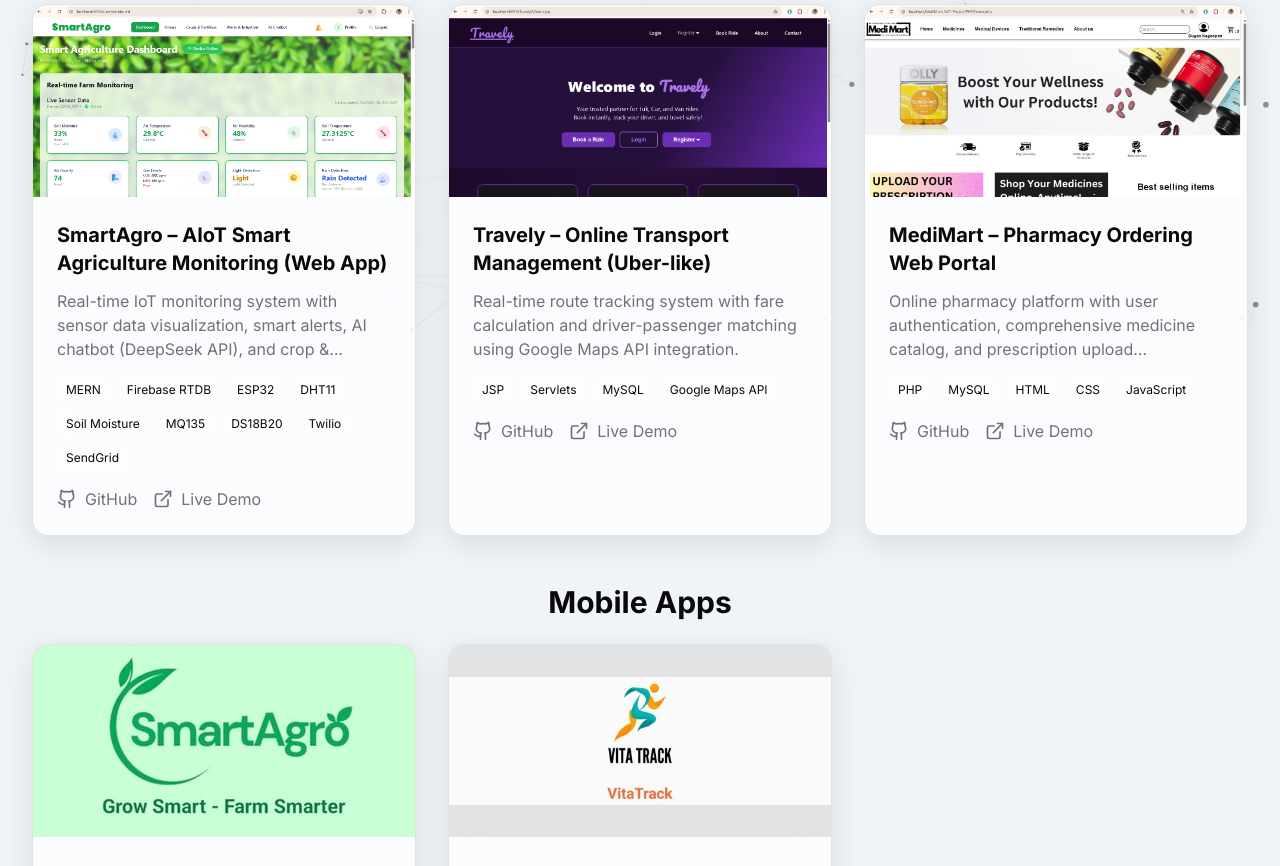
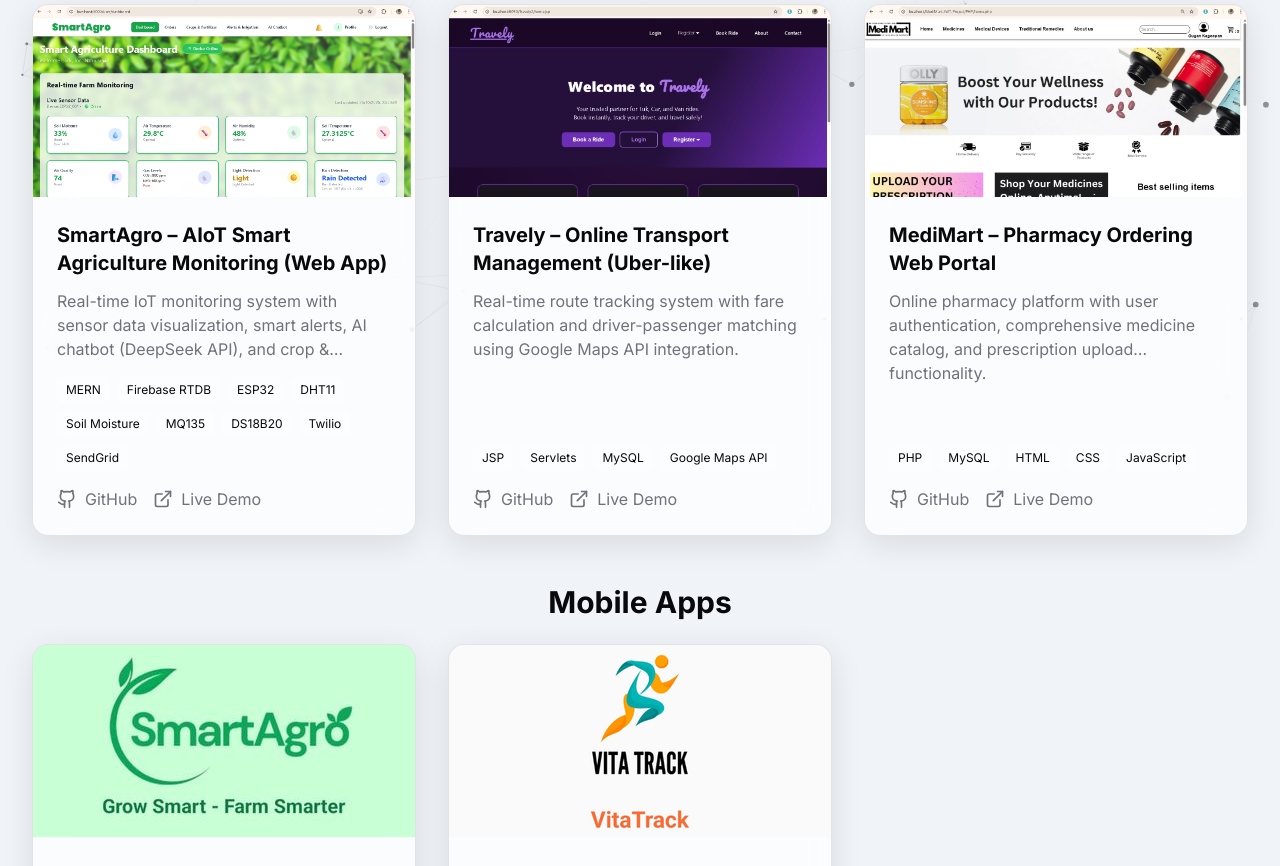
Before and after one commit to joelnithushan/Joel_Nithushan_A_T_Portfolio, a Next.js app: page /projects in a window 1280 px wide. Shown: the part 394-1260 px from the top of the page. Built offline with nearby package versions, Linux system fonts and the light colour scheme.

Commit message:
feat: improve responsive design, update project display, and add MERN/MongoDB to summary

```diff
--- a/app/page.tsx
+++ b/app/page.tsx
@@ -10,7 +10,11 @@ import Link from "next/link";
 import { ArrowRight } from "lucide-react";
 
 export default function Home() {
-  const featuredProjects = projects.slice(0, 3);
+  // Show only web apps (id 1, 4, 5) and limit to 3
+  const webApps = projects.filter((project) =>
+    project.id === 1 || project.id === 4 || project.id === 5
+  );
+  const featuredProjects = webApps.slice(0, 3);
 
   return (
     <>
@@ -35,7 +39,7 @@ export default function Home() {
               <ArrowRight className="h-4 w-4 sm:h-5 sm:w-5" />
             </Link>
           </motion.div>
-          <div className="grid grid-cols-1 md:grid-cols-2 lg:grid-cols-3 gap-4 sm:gap-6">
+          <div className="grid grid-cols-1 sm:grid-cols-1 md:grid-cols-2 lg:grid-cols-3 gap-4 sm:gap-6">
             {featuredProjects.map((project, index) => (
               <ProjectCard key={project.id} project={project} index={index} />
             ))}
--- a/app/projects/page.tsx
+++ b/app/projects/page.tsx
@@ -36,7 +36,7 @@ export default function ProjectsPage() {
           <h2 className="text-2xl sm:text-3xl font-bold mb-6 text-center">
             Web Apps
           </h2>
-          <div className="grid grid-cols-1 md:grid-cols-2 lg:grid-cols-3 gap-6 lg:gap-8">
+          <div className="grid grid-cols-1 sm:grid-cols-1 md:grid-cols-2 lg:grid-cols-3 gap-4 sm:gap-6 lg:gap-8">
             {webApps.map((project, index) => (
               <ProjectCard key={project.id} project={project} index={index} />
             ))}
@@ -52,7 +52,7 @@ export default function ProjectsPage() {
           <h2 className="text-2xl sm:text-3xl font-bold mb-6 text-center">
             Mobile Apps
           </h2>
-          <div className="grid grid-cols-1 md:grid-cols-2 lg:grid-cols-3 gap-6 lg:gap-8">
+          <div className="grid grid-cols-1 sm:grid-cols-1 md:grid-cols-2 lg:grid-cols-3 gap-4 sm:gap-6 lg:gap-8">
             {mobileApps.map((project, index) => (
               <ProjectCard
                 key={project.id}
--- a/components/AboutSection.tsx
+++ b/components/AboutSection.tsx
@@ -74,7 +74,7 @@ export default function AboutSection() {
                 />
               </div>
               <div className="text-center space-y-4">
-                <h2 className="text-2xl sm:text-3xl font-bold">Joel Nithushan A.T</h2>
+                <h2 className="text-2xl sm:text-3xl font-bold text-red-600 dark:text-white">Joel Nithushan A.T</h2>
                 <p className="text-lg sm:text-xl text-primary">Software Developer Intern</p>
                 <div className="flex items-center justify-center gap-2 text-muted-foreground">
                   <MapPin className="h-5 w-5" />
@@ -136,7 +136,7 @@ export default function AboutSection() {
             <div className="glass-card rounded-2xl p-6 sm:p-8 shadow-glass">
               <h3 className="text-xl sm:text-2xl font-bold mb-4">Professional Summary</h3>
               <p className="text-sm sm:text-base text-muted-foreground leading-relaxed mb-4">
-                Aspiring Software Engineer and BSc (Hons) Software Engineering student with hands-on experience in real-time IoT systems, web development, and Android mobile apps. Skilled in full-stack development, Firebase connectivity, and ESP32 sensor integrations. Passionate about building scalable systems with AI features.
+                Aspiring Software Engineer and BSc (Hons) Software Engineering student with hands-on experience in real-time IoT systems, web development, and Android mobile apps. Skilled in MERN stack development, MongoDB database management, Firebase connectivity, and ESP32 sensor integrations. Passionate about building scalable systems with AI features.
               </p>
             </div>
 
--- a/components/Hero.tsx
+++ b/components/Hero.tsx
@@ -49,7 +49,7 @@ export default function Hero() {
               className="text-4xl sm:text-5xl md:text-6xl lg:text-7xl font-bold"
             >
               Hi, I&apos;m{" "}
-              <span className="text-red-600">Joel Nithushan</span>
+              <span className="text-red-600 dark:text-white">Joel Nithushan</span>
             </motion.h1>
             <motion.div
               initial={{ opacity: 0, y: 20 }}
--- a/components/Navbar.tsx
+++ b/components/Navbar.tsx
@@ -29,7 +29,7 @@ export default function Navbar() {
     >
       <div className="container mx-auto px-4 sm:px-6 lg:px-8">
         <div className="flex items-center justify-between h-16">
-          <Link href="/" className="text-xl font-bold text-white">
+          <Link href="/" className="text-xl font-bold text-red-600 dark:text-white">
             Joel Nithushan
           </Link>
           {/* Desktop Navigation */}
--- a/components/ProjectCard.tsx
+++ b/components/ProjectCard.tsx
@@ -35,37 +35,35 @@ export default function ProjectCard({ project, index }: ProjectCardProps) {
           transition: { duration: 0.3, ease: "easeOut" },
         }}
         onClick={handleCardClick}
-        className="glass-card rounded-2xl overflow-hidden glass-hover cursor-pointer group"
+        className="glass-card rounded-2xl overflow-hidden glass-hover cursor-pointer group h-full flex flex-col"
       >
       {/* Project Image */}
-      <div className="relative w-full h-48 overflow-hidden bg-black/10 flex items-center justify-center">
+      <div className="relative w-full h-48 sm:h-52 md:h-48 overflow-hidden bg-black/10 flex items-center justify-center flex-shrink-0">
         <Image
           src={project.image || "/images/projects/placeholder.jpg"}
           alt={project.title}
           fill
           className={`${
-            project.id === 2
+            project.id === 2 || project.id === 3
               ? "object-cover object-top"
-              : project.id === 3
-              ? "object-contain"
               : "object-cover"
           } group-hover:scale-110 transition-transform duration-300`}
-          sizes="(max-width: 768px) 100vw, (max-width: 1200px) 50vw, 33vw"
+          sizes="(max-width: 640px) 100vw, (max-width: 768px) 50vw, (max-width: 1024px) 33vw, 33vw"
         />
       </div>
 
-      <div className="p-6">
+      <div className="p-4 sm:p-5 md:p-6 flex flex-col flex-grow">
         <motion.h3
-          className="text-xl font-bold mb-3"
+          className="text-lg sm:text-xl font-bold mb-2 sm:mb-3 line-clamp-2"
           whileHover={{ color: "hsl(var(--primary))" }}
           transition={{ duration: 0.2 }}
         >
           {project.title}
         </motion.h3>
-        <p className="text-muted-foreground mb-4 line-clamp-3">{project.description}</p>
+        <p className="text-sm sm:text-base text-muted-foreground mb-3 sm:mb-4 line-clamp-3 flex-grow">{project.description}</p>
 
         {/* Tech Stack Badges */}
-        <div className="flex flex-wrap gap-2 mb-4">
+        <div className="flex flex-wrap gap-1.5 sm:gap-2 mb-3 sm:mb-4">
           {project.tech.map((tech, techIndex) => (
             <motion.span
               key={tech}
@@ -78,7 +76,7 @@ export default function ProjectCard({ project, index }: ProjectCardProps) {
                 backgroundColor: "rgba(59, 130, 246, 0.2)",
                 transition: { duration: 0.2 },
               }}
-              className="px-2 py-1 text-xs bg-white/10 rounded-lg border border-white/20"
+              className="px-2 py-1 text-xs bg-white/10 rounded-lg border border-white/20 whitespace-nowrap"
             >
               {tech}
             </motion.span>
@@ -87,7 +85,7 @@ export default function ProjectCard({ project, index }: ProjectCardProps) {
 
         {/* Links */}
         <motion.div
-          className="flex gap-4"
+          className="flex gap-3 sm:gap-4 flex-wrap"
           initial={{ opacity: 0 }}
           whileInView={{ opacity: 1 }}
           viewport={{ once: true }}
@@ -99,13 +97,13 @@ export default function ProjectCard({ project, index }: ProjectCardProps) {
               target="_blank"
               rel="noopener noreferrer"
               onClick={(e) => e.stopPropagation()}
-              className="flex items-center gap-2 text-muted-foreground hover:text-primary transition-colors"
+              className="flex items-center gap-2 text-sm sm:text-base text-muted-foreground hover:text-primary transition-colors"
             >
               <motion.div
                 whileHover={{ rotate: [0, -10, 10, -10, 0] }}
                 transition={{ duration: 0.5 }}
               >
-                <Github className="h-5 w-5" />
+                <Github className="h-4 w-4 sm:h-5 sm:w-5" />
               </motion.div>
               <span>GitHub</span>
             </Link>
@@ -116,13 +114,13 @@ export default function ProjectCard({ project, index }: ProjectCardProps) {
               target="_blank"
               rel="noopener noreferrer"
               onClick={(e) => e.stopPropagation()}
-              className="flex items-center gap-2 text-muted-foreground hover:text-primary transition-colors"
+              className="flex items-center gap-2 text-sm sm:text-base text-muted-foreground hover:text-primary transition-colors"
             >
               <motion.div
                 whileHover={{ rotate: [0, 10, -10, 10, 0] }}
                 transition={{ duration: 0.5 }}
               >
-                <ExternalLink className="h-5 w-5" />
+                <ExternalLink className="h-4 w-4 sm:h-5 sm:w-5" />
               </motion.div>
               <span>Live Demo</span>
             </Link>
--- a/lib/data.ts
+++ b/lib/data.ts
@@ -68,7 +68,7 @@ export const projects: Project[] = [
     tech: ["Kotlin", "Material 3 UI", "SharedPreferences"],
     github: "https://github.com/joelnithushan/VitaTrack-Health-Wellness-Android-App",
     live: "https://example.com",
-    image: "/images/projects/vitatrack/1.jpg",
+    image: "/images/projects/vitatrack/1.png",
   },
   {
     id: 4,
```
Also changed, not shown: components/ProjectImageModal.tsx (+13 -13 lines), public/images/projects/vitatrack/1.jpg (deleted), public/images/projects/vitatrack/1.png (added).
